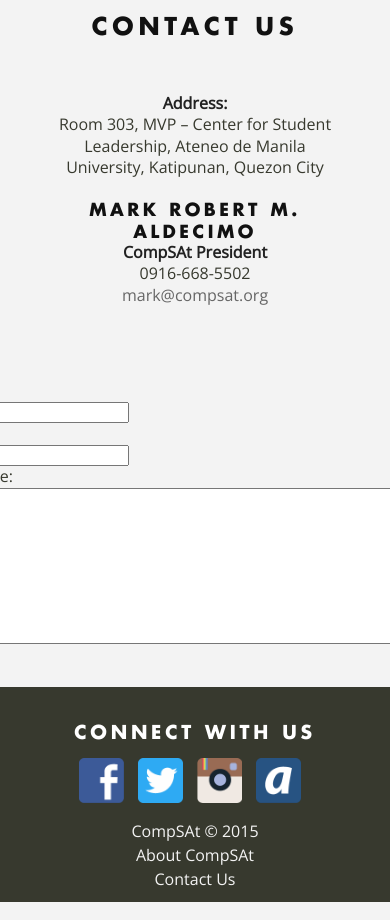
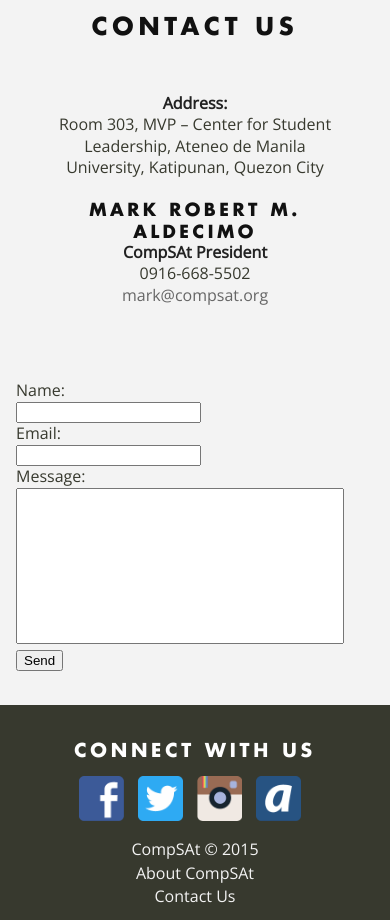
Before and after one commit to RIanDeLaCruz/CompSite2015-2016, a PHP site: page /contactus.php in a window 390 px wide; the page is wider, and only the part inside the window is pictured. Shown: the part 81-1001 px from the top of that part. Run offline with PHP 8.4, Linux system fonts and the light colour scheme; some libraries are stand-ins or nearby versions.

Commit message:
Add responsiveness to form in ContactUs

```diff
--- a/contactus.php
+++ b/contactus.php
@@ -42,8 +42,8 @@
 							<input type="text" id="name" name="name"><br>
 							<label for="email" class="form_email">Email:</label><br>
 							<input type="text" id="email" name="email"><br>
-							<label for="name" class="form_name">Message:</label><br>
-							<textarea id="name" cols="60" rows="10" name="message"></textarea><br>
+							<label for="message" class="form_name">Message:</label><br>
+							<textarea id="message" cols="60" rows="10" name="message"></textarea><br>
 							<?php
 					          require_once('recaptchalib.php');
 					          $publickey = "6LfjbfkSAAAAAGz90iRtST3hVr8gGm5XjYytqj5x"; // you got this from the signup page
--- a/css/style.css
+++ b/css/style.css
@@ -855,6 +855,13 @@ div#head_content.home {
 	text-decoration: underline;
 }
 
+#message {
+	width: 90%;
+}
+
+#form {
+	margin-bottom: 5%;
+}
 
 /*
  * ----------------
```
